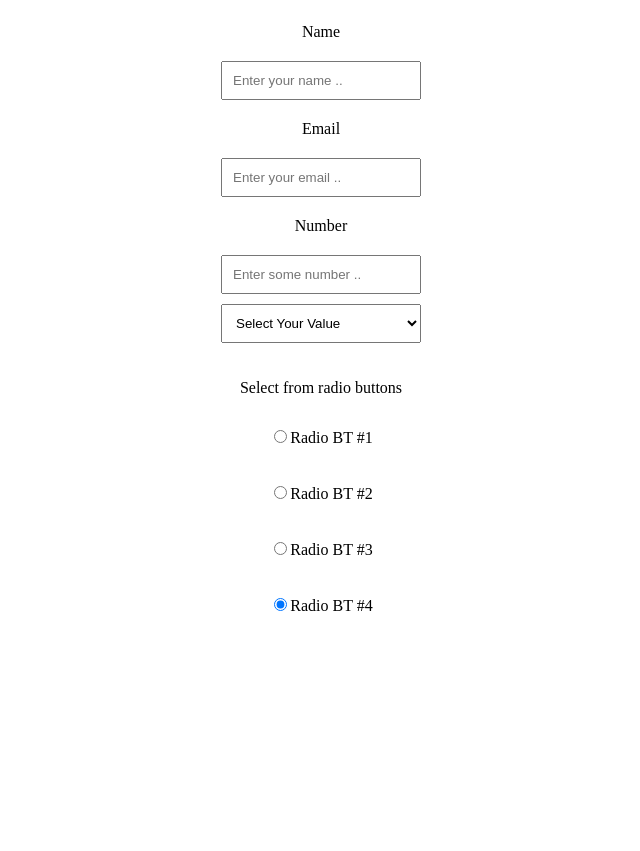
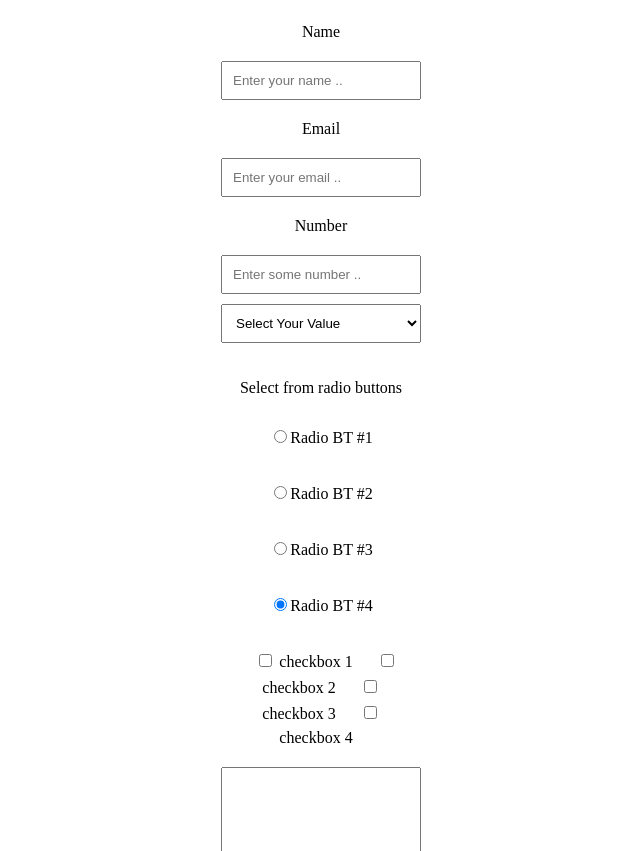
Before and after one commit to MahmoudBakr23/Microverse-Trial-3, a plain HTML site: page index.html in a window 1280 px wide. Shown: the part 101-952 px from the top of the page, without its empty margins (319-959 px from the left). Before the commit the page ends 800 px from the top, so only its background shows below. Drawn offline with Linux system fonts and the light colour scheme.

Commit message:
user Story #14,#15,#16

```diff
--- a/index.html
+++ b/index.html
@@ -29,6 +29,29 @@
         <label><input name="#" type="radio" id="input-radio" value="radio bt #2" checked>Radio BT #2</label>
         <label><input name="#" type="radio" id="input-radio" value="radio bt #3" checked>Radio BT #3</label>
         <label><input name="#" type="radio" id="input-radio" value="radio bt #4" checked>Radio BT #4</label>
+        <div>
+          <label>
+            <input type="checkbox" name="#" value='#1'>
+            checkbox 1
+          </label>
+
+          <label>
+            <input type="checkbox" name="#" value='#2'>
+            checkbox 2
+          </label>
+
+          <label>
+            <input type="checkbox" name="#" value='#3'>
+            checkbox 3
+          </label>
+
+          <label>
+            <input type="checkbox" name="#" value="#4">
+            checkbox 4
+          </label>
+        </div>
+        <textarea name="" id="" cols="30" rows="10"></textarea>
+        <button id="submit" value="submit">Submit</button>
       </form>
 
 
```
